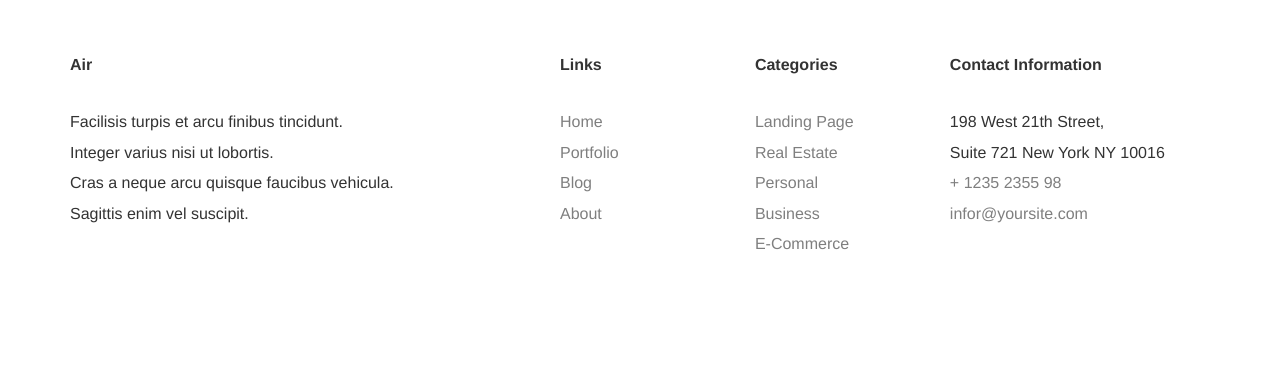
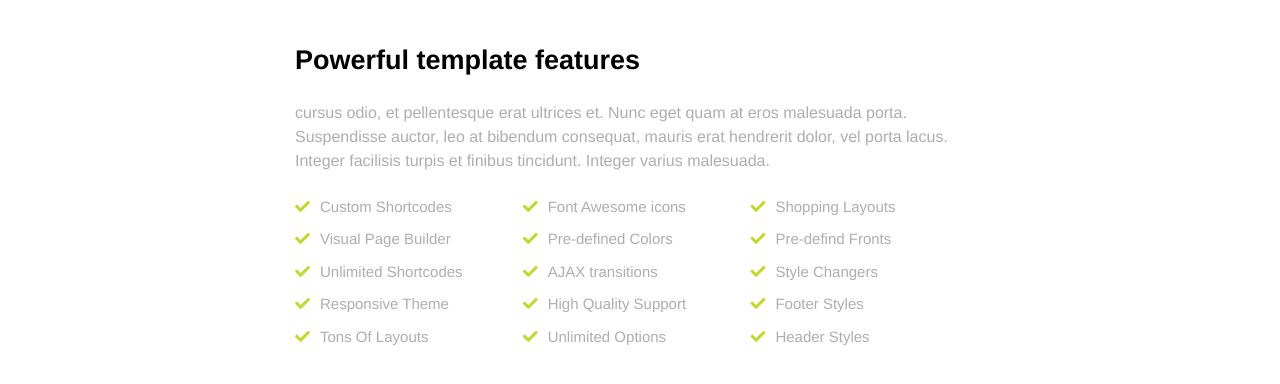
Before and after one commit to Tran-Quyen/fe-practice-powerful, a plain HTML site: page index.html in a window 1280 px wide. Drawn offline with Linux system fonts and the light colour scheme.

Commit message:
first commit

```diff
--- a/assets/css/main.css
+++ b/assets/css/main.css
@@ -5,10 +5,10 @@
 }
 
 html {
-  color: #333;
+  color: #aeaeae;
   font-family: Helvetica, sans-serif;
   font-size: 16px;
-  line-height: 1.9;
+  line-height: 1.5;
 }
 
 body {
@@ -18,16 +18,6 @@ main {
   margin: 0 auto;
   background-color: #fff;
   padding: 10px 0;
-}
-
-a {
-  color: #7f7f7f;
-  text-decoration: none;
-  transition: 0.3s color;
-}
-
-a:hover {
-  color: #000;
 }
 
 ul {
@@ -48,40 +38,29 @@ ul {
 }
 
 /* Layout */
-footer {
+.features {
   margin: 30px auto;
-  position: relative;
-  width: 1140px;
+  width: 690px;
 }
 
-footer div {
-  float: left;
+.features h2 {
+  color: #000;
+  font-size: 27px;
+  margin-bottom: 20px;
 }
 
-footer div h4 {
-  margin-bottom: 27px;
+.features .description {
+  margin-bottom: 23px;
 }
 
-footer .air {
-  max-width: 490px;
-  width: 42.98%;
+.features ul li {
+  float: left;
+  font-size: 15px;
+  margin-bottom: 10px;
+  width: 33%;
 }
 
-footer .links {
-  max-width: 195px;
-  width: 17.1%;
+.features ul li i {
+  color: #c2d82e;
+  margin-right: 10px;
 }
-
-footer .categories {
-  max-width: 195px;
-  width: 17.1%;
-}
-
-footer .contact {
-  max-width: 260px;
-  width: 22.82%;
-}
-
-footer .contact address {
-  font-style: normal;
-}
--- a/index.html
+++ b/index.html
@@ -4,7 +4,7 @@
     <meta charset="UTF-8" />
     <meta http-equiv="X-UA-Compatible" content="IE=edge" />
     <meta name="viewport" content="width=device-width, initial-scale=1.0" />
-    <title>Bai 10 - 4</title>
+    <title>Bai 10 - 5</title>
     <link
       rel="stylesheet"
       href="https://cdnjs.cloudflare.com/ajax/libs/font-awesome/5.15.2/css/all.min.css"
@@ -15,52 +15,33 @@
     <link rel="shortcut icon" href="./assets/img/Q-icon.png" type="image/png" />
   </head>
   <body>
-    <main></main>
-    <footer class="clearfix">
-      <div class="air">
-        <h4>Air</h4>
-        <p>
-          Facilisis turpis et arcu finibus tincidunt.<br />
-          Integer varius nisi ut lobortis.<br />
-          Cras a neque arcu quisque faucibus vehicula.<br />
-          Sagittis enim vel suscipit.
+    <main>
+      <section class="features">
+        <h2>Powerful template features</h2>
+        <p class="description">
+          cursus odio, et pellentesque erat ultrices et. Nunc eget quam at eros malesuada porta.<br />
+          Suspendisse auctor, leo at bibendum consequat, mauris erat hendrerit dolor, vel porta
+          lacus.<br />
+          Integer facilisis turpis et finibus tincidunt. Integer varius malesuada.
         </p>
-      </div>
-
-      <div class="links">
-        <h4>Links</h4>
-        <nav>
-          <ul>
-            <li><a href="./">Home</a></li>
-            <li><a href="./">Portfolio</a></li>
-            <li><a href="./">Blog</a></li>
-            <li><a href="./">About</a></li>
-          </ul>
-        </nav>
-      </div>
-
-      <div class="categories">
-        <h4>Categories</h4>
-        <nav>
-          <ul>
-            <li><a href="./">Landing Page</a></li>
-            <li><a href="./">Real Estate</a></li>
-            <li><a href="./">Personal</a></li>
-            <li><a href="./">Business</a></li>
-            <li><a href="./">E-Commerce</a></li>
-          </ul>
-        </nav>
-      </div>
-
-      <div class="contact">
-        <h4>Contact Information</h4>
-        <address>
-          198 West 21th Street,<br />
-          Suite 721 New York NY 10016
-        </address>
-        <p><a href="tel:+1235235598">+ 1235 2355 98</a></p>
-        <p><a href="mailto:infor@yoursite.com">infor@yoursite.com</a></p>
-      </div>
-    </footer>
+        <ul>
+          <li><i class="fas fa-check"></i>Custom Shortcodes</li>
+          <li><i class="fas fa-check"></i>Font Awesome icons</li>
+          <li><i class="fas fa-check"></i>Shopping Layouts</li>
+          <li><i class="fas fa-check"></i>Visual Page Builder</li>
+          <li><i class="fas fa-check"></i>Pre-defined Colors</li>
+          <li><i class="fas fa-check"></i>Pre-defind Fronts</li>
+          <li><i class="fas fa-check"></i>Unlimited Shortcodes</li>
+          <li><i class="fas fa-check"></i>AJAX transitions</li>
+          <li><i class="fas fa-check"></i>Style Changers</li>
+          <li><i class="fas fa-check"></i>Responsive Theme</li>
+          <li><i class="fas fa-check"></i>High Quality Support</li>
+          <li><i class="fas fa-check"></i>Footer Styles</li>
+          <li><i class="fas fa-check"></i>Tons Of Layouts</li>
+          <li><i class="fas fa-check"></i>Unlimited Options</li>
+          <li><i class="fas fa-check"></i>Header Styles</li>
+        </ul>
+      </section>
+    </main>
   </body>
 </html>
```
